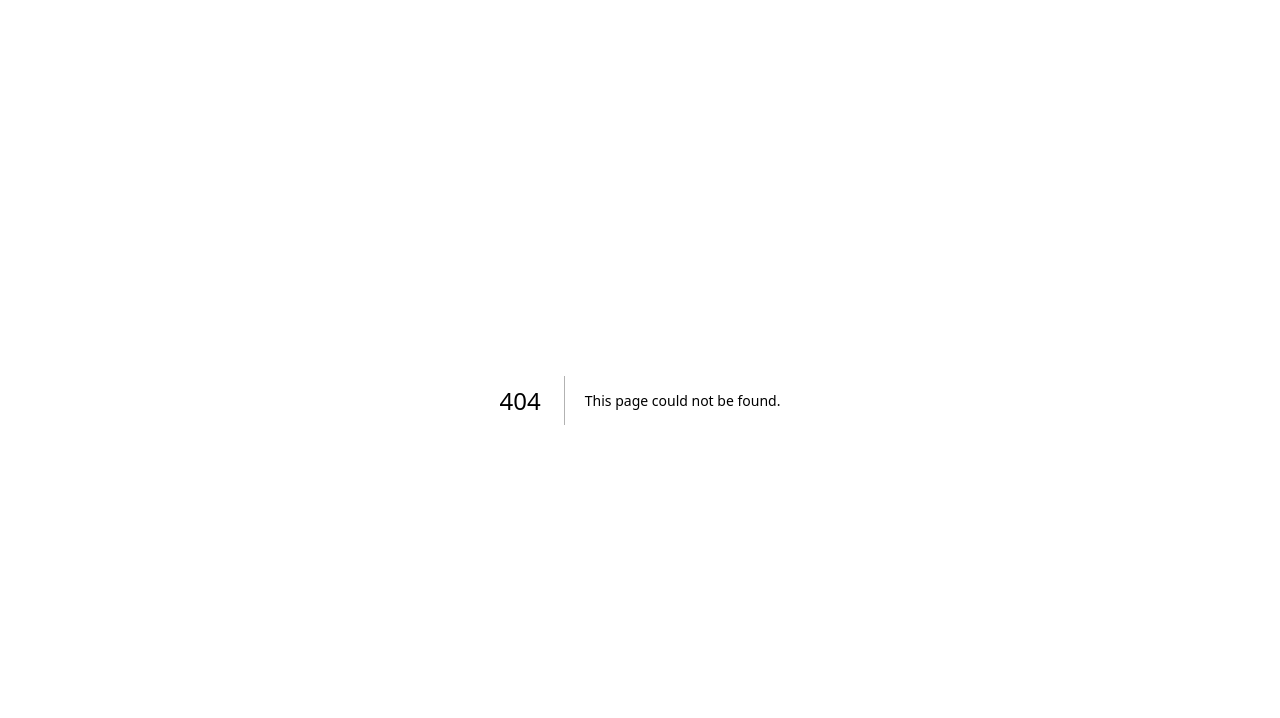
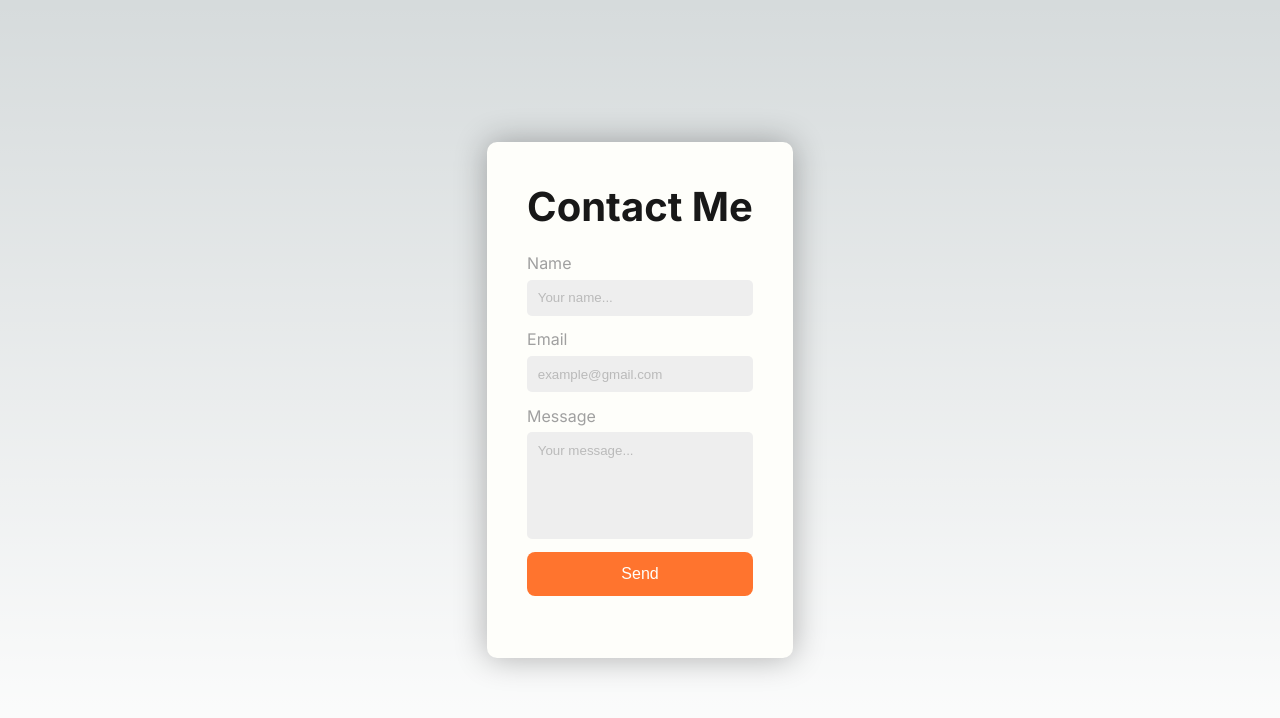
Before and after one commit to iam-weijie/find-my-prof, a Next.js app: page /contact in a window 1280 px wide. Before the commit this address had no page. Shown: the top 718 px of the page. Built offline with nearby package versions, Linux system fonts and the light colour scheme.

Commit message:
add contact page form

```diff
--- /dev/null
+++ b/app/contact/page.js
@@ -0,0 +1,58 @@
+import styles from "./page.module.css";
+
+export default function Contact() {
+  return (
+    <main className={styles.main}>
+      <div>
+        <h1>Contact Me</h1>
+        <form id="contact-form">
+          <label htmlFor="user_name">Name</label>
+          <input
+            type="text"
+            id="user_name"
+            name="user_name"
+            placeholder="Your name..."
+            required
+          />
+
+          <label htmlFor="user_email">Email</label>
+          <input
+            type="email"
+            id="user_email"
+            name="user_email"
+            placeholder="example@gmail.com"
+            required
+          />
+          <label htmlFor="message">Message</label>
+          <textarea
+            type="message"
+            id="message"
+            placeholder="Your message..."
+            required
+          ></textarea>
+          <button type="submit" className="submit-btn">
+            Send
+          </button>
+        </form>
+
+        <ul>
+          <li>
+            <a href="https://www.linkedin.com/in/weijiew/">
+              <i className="bx bxl-linkedin"></i>
+            </a>
+          </li>
+          <li>
+            <a href="https://github.com/iam-weijie">
+              <i className="bx bxl-github"></i>
+            </a>
+          </li>
+          <li>
+            <a href="https://www.instagram.com/iam._.weijie/">
+              <i className="bx bxl-instagram"></i>
+            </a>
+          </li>
+        </ul>
+      </div>
+    </main>
+  );
+}
--- /dev/null
+++ b/app/contact/page.module.css
@@ -0,0 +1,83 @@
+.main {
+  min-height: 100vh;
+  padding: 2em;
+  background-image: url();
+  background-size: cover;
+  background-position: center;
+  background-repeat: no-repeat;
+  display: flex;
+  justify-content: center;
+  align-items: center;
+}
+.main > div {
+  background: #fefefa;
+  padding: 2.5em;
+  border-radius: 10px;
+  box-shadow: 0 0 2em rgba(0, 0, 0, 0.3);
+}
+.main h1 {
+  font-size: 2.5em;
+  color: #181818;
+}
+.main form {
+  display: flex;
+  justify-content: center;
+  align-items: flex-start;
+  flex-direction: column;
+  margin-top: 10%;
+}
+.main input,
+.main textarea {
+  border: none;
+  padding: 0.8em;
+  width: 100%;
+  border-radius: 5px;
+  margin: 0.5em 0 1em 0;
+  background: #eee;
+  color: #969696;
+}
+.main label {
+  color: #a0a0a0;
+}
+.main textarea {
+  resize: none;
+  height: 8em;
+  font-family: sans-serif;
+}
+.main input:focus,
+.main textarea:focus {
+  outline: none;
+}
+.main input::placeholder,
+.main textarea::placeholder {
+  color: #bababa;
+}
+.main button {
+  border: none;
+  cursor: pointer;
+  width: 100%;
+  padding: 0.8em;
+  background-color: #ff742e;
+  color: #fefefa;
+  border-radius: 8px;
+  font-size: 1em;
+  transition: 0.3s;
+}
+.main button:hover {
+  background-color: #e16628;
+}
+.main ul {
+  margin-top: 10%;
+  margin-bottom: -10%;
+  display: flex;
+  justify-content: center;
+}
+.main ul li {
+  margin: 5%;
+  list-style-type: none;
+  display: inline-block;
+}
+.main ul li a {
+  color: #181818;
+  font-size: 30px;
+}
```
